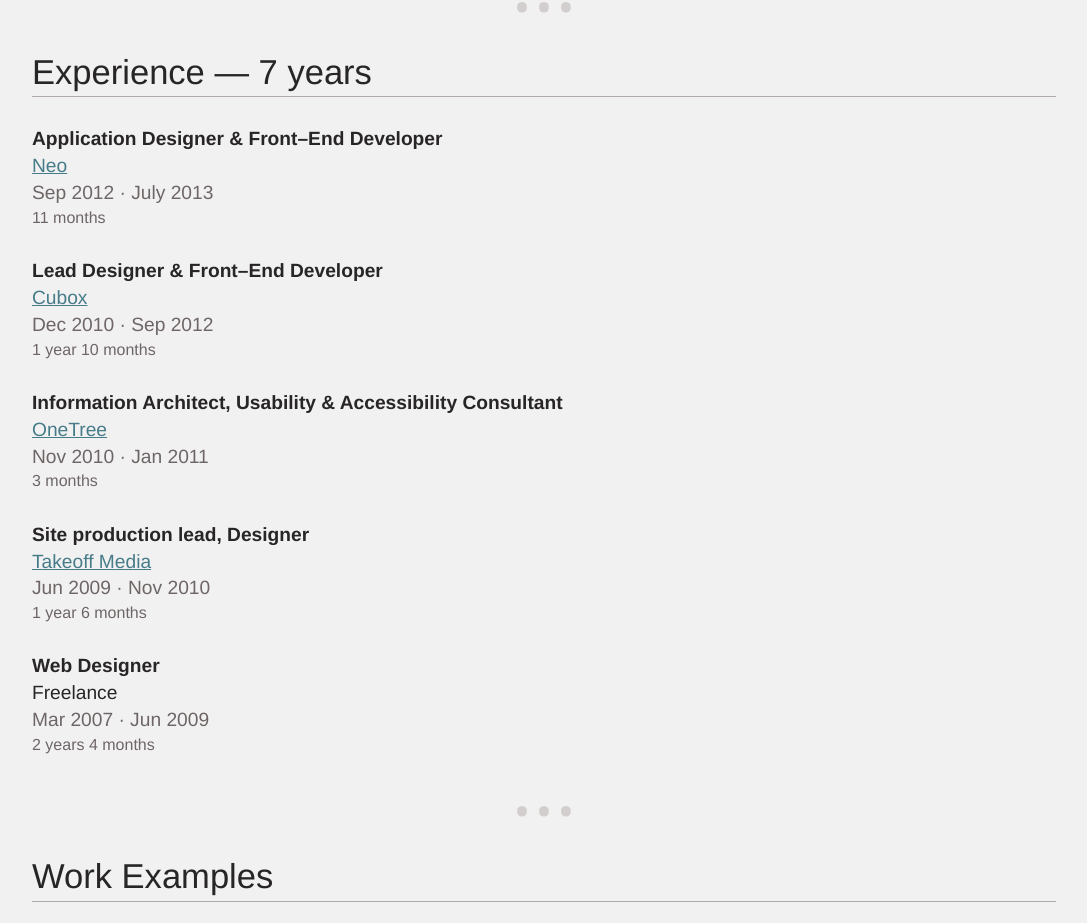
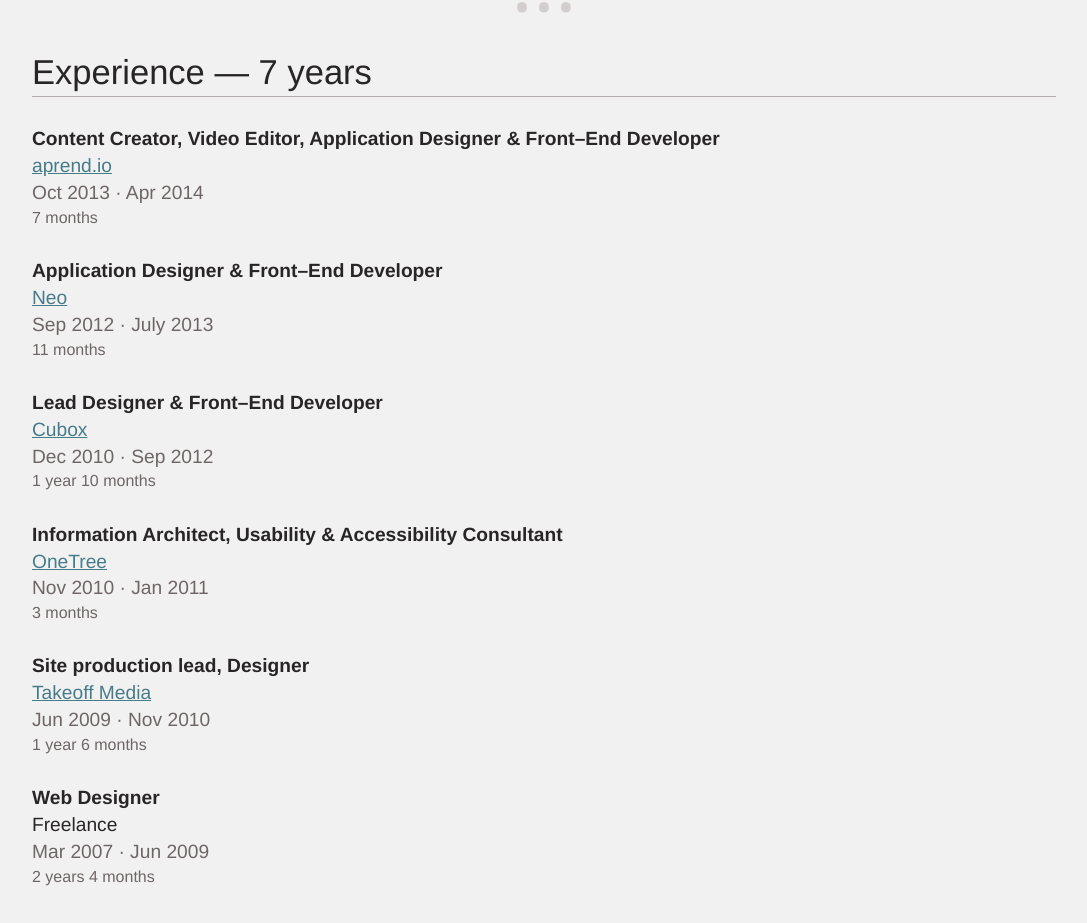
Before and after one commit to DrummerHead/Nicolas-Barrera-CV, a plain HTML site: page index.html in a window 1280 px wide. Shown: the part 956-1879 px from the top of the page, without its empty margins (96-1183 px from the left). Drawn offline with Linux system fonts and the light colour scheme.

Commit message:
Add aprend.io as job experience

```diff
--- a/index.html
+++ b/index.html
@@ -116,10 +116,15 @@
       <!--
       <li>
         <strong>Application Designer &#38; Front&#8211;End Developer</strong>
-        <p><a href='http://' rel='external'></a></p>
-        <p>July 2013 &#183; Present <small id='elapsed'></small></p>
+        <p><a href='http://' rel='external'>NOME</a></p>
+        <p>Oct 2013 &#183; Present <small id='elapsed' data-started='2013, 10, 1'></small></p>
       </li>
       -->
+      <li>
+        <strong>Content Creator, Video Editor, Application Designer &#38; Front&#8211;End Developer</strong>
+        <p><a href='http://aprend.io/' rel='external'>aprend.io</a></p>
+        <p>Oct 2013 &#183; Apr 2014 <small>7 months</small></p>
+      </li>
       <li>
         <strong>Application Designer &#38; Front&#8211;End Developer</strong>
         <p><a href='http://www.neo.com/' rel='external'>Neo</a></p>
```
